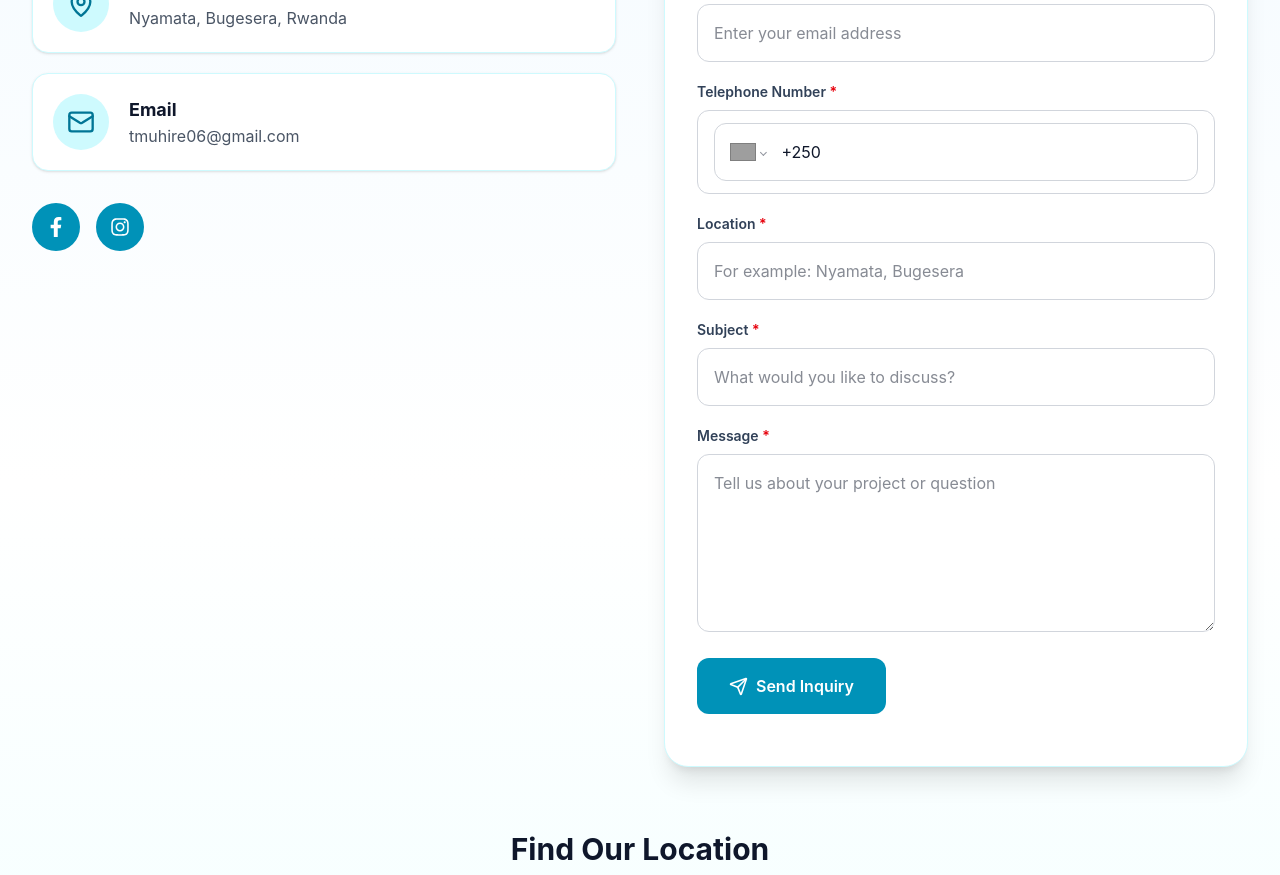
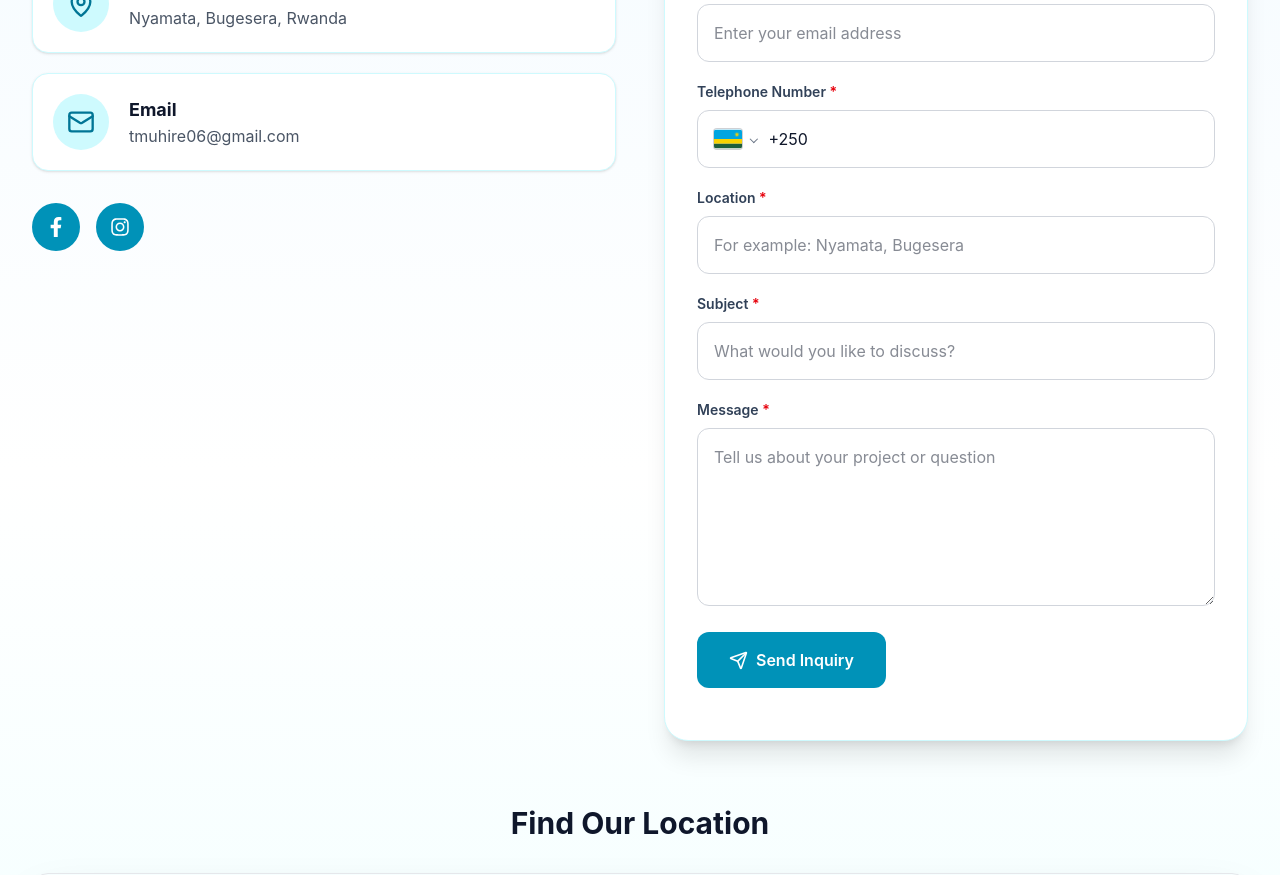
Before and after one commit to muhirethierry/elyse-tech-and-electronics, a React (Vite) app: page / in a window 1280 px wide. Shown: the part 5920-6795 px from the top of the page. Built offline with nearby package versions, Linux system fonts and the light colour scheme; grey boxes are pictures that could not be loaded.

Commit message:
Update contact form, phone input flags, and Vite configuration

```diff
--- a/src/components/Contact/Contact.jsx
+++ b/src/components/Contact/Contact.jsx
@@ -1,7 +1,12 @@
+// cSpell:words Nyamata Bugesera Elyse
+
 import { useState } from "react";
 import { Phone, MapPin, Mail, Send } from "lucide-react";
 import { FaFacebookF, FaInstagram } from "react-icons/fa";
-import PhoneInput, { isValidPhoneNumber } from "react-phone-number-input";
+import PhoneInput, {
+  isValidPhoneNumber,
+} from "react-phone-number-input";
+import flags from "react-phone-number-input/flags";
 import "react-phone-number-input/style.css";
 
 const initialForm = {
@@ -67,7 +72,9 @@ function Contact() {
 
     if (!form.email.trim()) {
       newErrors.email = "Email is required.";
-    } else if (!/^[^\s@]+@[^\s@]+\.[^\s@]{2,}$/i.test(form.email.trim())) {
+    } else if (
+      !/^[^\s@]+@[^\s@]+\.[^\s@]{2,}$/i.test(form.email.trim())
+    ) {
       newErrors.email = "Please enter a valid email address.";
     }
 
@@ -94,6 +101,26 @@ function Contact() {
     }
 
     return newErrors;
+  };
+
+  const getErrorMessage = (data, fallbackMessage) => {
+    if (typeof data?.error === "string") {
+      return data.error;
+    }
+
+    if (
+      data?.error &&
+      typeof data.error === "object" &&
+      typeof data.error.message === "string"
+    ) {
+      return data.error.message;
+    }
+
+    if (typeof data?.message === "string") {
+      return data.message;
+    }
+
+    return fallbackMessage;
   };
 
   const handleSubmit = async (event) => {
@@ -143,15 +170,18 @@ function Contact() {
         const responseText = await response.text();
 
         if (responseText) {
-          data = { message: responseText };
+          data = {
+            message: responseText,
+          };
         }
       }
 
       if (!response.ok) {
         throw new Error(
-          data.error ||
-            data.message ||
+          getErrorMessage(
+            data,
             "Your message could not be sent. Please try again."
+          )
         );
       }
 
@@ -173,10 +203,9 @@ function Contact() {
   return (
     <section
       id="contact"
-      className="bg-gradient-to-b from-sky-50 via-white to-cyan-50 py-20 sm:py-24"
+      className="bg-linear-to-b from-sky-50 via-white to-cyan-50 py-20 sm:py-24"
     >
       <div className="mx-auto max-w-7xl px-4 sm:px-6 lg:px-8">
-        {/* Section heading */}
         <div className="mx-auto mb-12 max-w-3xl text-center sm:mb-16">
           <p className="font-semibold uppercase tracking-widest text-cyan-600">
             Contact Us
@@ -193,9 +222,7 @@ function Contact() {
           </p>
         </div>
 
-        {/* Contact information and form */}
         <div className="grid items-start gap-10 lg:grid-cols-2 lg:gap-12">
-          {/* Contact information */}
           <div className="space-y-5">
             <div className="flex items-center gap-5 rounded-2xl border border-cyan-100 bg-white p-5 shadow-sm transition hover:-translate-y-1 hover:shadow-md">
               <div className="flex h-14 w-14 shrink-0 items-center justify-center rounded-full bg-cyan-100">
@@ -204,6 +231,7 @@ function Contact() {
 
               <div>
                 <h3 className="text-lg font-bold text-slate-900">Phone</h3>
+
                 <a
                   href="tel:+250790059779"
                   className="text-gray-600 transition hover:text-cyan-700"
@@ -220,7 +248,10 @@ function Contact() {
 
               <div>
                 <h3 className="text-lg font-bold text-slate-900">Location</h3>
-                <p className="text-gray-600">Nyamata, Bugesera, Rwanda</p>
+
+                <p className="text-gray-600">
+                  Nyamata, Bugesera, Rwanda
+                </p>
               </div>
             </div>
 
@@ -231,6 +262,7 @@ function Contact() {
 
               <div className="min-w-0">
                 <h3 className="text-lg font-bold text-slate-900">Email</h3>
+
                 <a
                   href="mailto:tmuhire06@gmail.com"
                   className="break-all text-gray-600 transition hover:text-cyan-700"
@@ -240,7 +272,6 @@ function Contact() {
               </div>
             </div>
 
-            {/* Social media */}
             <div className="flex gap-4 pt-3">
               <a
                 href="https://facebook.com/elysetechsolution"
@@ -264,7 +295,6 @@ function Contact() {
             </div>
           </div>
 
-          {/* Contact form */}
           <form
             className="space-y-5 rounded-3xl border border-cyan-100 bg-white p-6 shadow-xl sm:p-8"
             onSubmit={handleSubmit}
@@ -361,12 +391,15 @@ function Contact() {
                   id="phone"
                   international
                   defaultCountry="RW"
+                  flags={flags}
                   value={phone}
                   onChange={handlePhoneChange}
                   placeholder="Enter telephone number"
                   countryCallingCodeEditable={false}
                   aria-invalid={Boolean(errors.phone)}
-                  aria-describedby={errors.phone ? "phone-error" : undefined}
+                  aria-describedby={
+                    errors.phone ? "phone-error" : undefined
+                  }
                   className="phone-input-custom"
                 />
               </div>
@@ -436,7 +469,9 @@ function Contact() {
                 type="text"
                 placeholder="What would you like to discuss?"
                 aria-invalid={Boolean(errors.subject)}
-                aria-describedby={errors.subject ? "subject-error" : undefined}
+                aria-describedby={
+                  errors.subject ? "subject-error" : undefined
+                }
                 className={`w-full rounded-xl border p-4 outline-none transition focus:ring-2 ${
                   errors.subject
                     ? "border-red-500 focus:border-red-500 focus:ring-red-200"
@@ -471,7 +506,9 @@ function Contact() {
                 rows={6}
                 placeholder="Tell us about your project or question"
                 aria-invalid={Boolean(errors.message)}
-                aria-describedby={errors.message ? "message-error" : undefined}
+                aria-describedby={
+                  errors.message ? "message-error" : undefined
+                }
                 className={`w-full resize-y rounded-xl border p-4 outline-none transition focus:ring-2 ${
                   errors.message
                     ? "border-red-500 focus:border-red-500 focus:ring-red-200"
@@ -529,7 +566,6 @@ function Contact() {
           </form>
         </div>
 
-        {/* Google map */}
         <div className="mt-16">
           <h3 className="mb-8 text-center text-3xl font-bold text-slate-900">
             Find Our Location
--- a/src/index.css
+++ b/src/index.css
@@ -1,4 +1,3 @@
-
 @import "tailwindcss";
 
 :root {
@@ -15,8 +14,16 @@ body {
   min-width: 320px;
   min-height: 100vh;
   background:
-    radial-gradient(circle at top left, rgba(34, 211, 238, 0.18), transparent 20%),
-    radial-gradient(circle at top right, rgba(45, 212, 191, 0.14), transparent 24%),
+    radial-gradient(
+      circle at top left,
+      rgba(34, 211, 238, 0.18),
+      transparent 20%
+    ),
+    radial-gradient(
+      circle at top right,
+      rgba(45, 212, 191, 0.14),
+      transparent 24%
+    ),
     linear-gradient(180deg, #f8fbff 0%, #ffffff 100%);
   color: #0f172a;
 }
@@ -30,35 +37,87 @@ body {
   color: #082f49;
 }
 
-/* Phone input (react-phone-number-input) — matches form field styling */
+/*
+|--------------------------------------------------------------------------
+| React phone number input
+|--------------------------------------------------------------------------
+*/
+
 .phone-input-custom {
   display: flex;
   align-items: center;
-  border: 1px solid #d1d5db;
-  border-radius: 0.75rem;
-  padding: 0 1rem;
-  background: #fff;
-  transition: box-shadow 0.15s ease, border-color 0.15s ease;
-}
-
-.phone-input-custom input {
-  border: none;
-  outline: none;
-  padding: 1rem 0.5rem;
-  flex: 1;
-  font-size: 1rem;
-  background: transparent;
+  width: 100%;
 }
 
 .phone-input-custom .PhoneInputCountry {
-  margin-right: 0.5rem;
+  position: relative;
+  display: flex;
+  align-items: center;
+  margin-right: 0.75rem;
 }
 
-.phone-input-custom .PhoneInputCountrySelect:focus + .PhoneInputCountryIcon {
-  outline: none;
+.phone-input-custom .PhoneInputCountrySelect {
+  position: absolute;
+  inset: 0;
+  z-index: 2;
+  width: 100%;
+  height: 100%;
+  cursor: pointer;
+  opacity: 0;
 }
 
-.phone-input-custom:focus-within {
-  border-color: #06b6d4;
-  box-shadow: 0 0 0 2px rgba(6, 182, 212, 0.5);
+.phone-input-custom .PhoneInputCountryIcon {
+  display: block;
+  width: 28px;
+  height: 20px;
+  overflow: hidden;
+  border-radius: 3px;
+  background-color: transparent;
+  box-shadow: 0 0 0 1px rgba(15, 23, 42, 0.2);
 }
+
+.phone-input-custom .PhoneInputCountryIconImg {
+  display: block;
+  width: 100%;
+  height: 100%;
+  object-fit: cover;
+}
+
+.phone-input-custom .PhoneInputCountryIcon svg {
+  display: block;
+  width: 100%;
+  height: 100%;
+}
+
+.phone-input-custom .PhoneInputCountrySelectArrow {
+  display: block;
+  width: 0.35rem;
+  height: 0.35rem;
+  margin-left: 0.55rem;
+  border-right: 1px solid #475569;
+  border-bottom: 1px solid #475569;
+  transform: rotate(45deg);
+  opacity: 0.8;
+}
+
+.phone-input-custom .PhoneInputInput {
+  flex: 1;
+  min-width: 0;
+  width: 100%;
+  padding: 0.25rem 0;
+  border: none;
+  outline: none;
+  background: transparent;
+  color: #0f172a;
+  font-family: inherit;
+  font-size: 1rem;
+}
+
+.phone-input-custom .PhoneInputInput::placeholder {
+  color: #9ca3af;
+}
+
+.phone-input-custom .PhoneInputInput:disabled {
+  cursor: not-allowed;
+  opacity: 0.6;
+}
--- a/src/main.jsx
+++ b/src/main.jsx
@@ -3,7 +3,13 @@ import ReactDOM from "react-dom/client";
 import App from "./App";
 import "./index.css";
 
-ReactDOM.createRoot(document.getElementById("root")).render(
+const rootElement = document.getElementById("root");
+
+if (!rootElement) {
+  throw new Error('Root element with id "root" was not found.');
+}
+
+ReactDOM.createRoot(rootElement).render(
   <React.StrictMode>
     <App />
   </React.StrictMode>
--- a/vite.config.js
+++ b/vite.config.js
@@ -3,13 +3,17 @@ import react from "@vitejs/plugin-react";
 import tailwindcss from "@tailwindcss/vite";
 
 export default defineConfig({
-  plugins: [
-    react(),
-    tailwindcss(),
-  ],
+  plugins: [react(), tailwindcss()],
+
   server: {
+    port: 5173,
+
     proxy: {
-      "/api": "http://localhost:3000",
+      "/api": {
+        target: "http://localhost:3000",
+        changeOrigin: true,
+        secure: false,
+      },
     },
   },
 });
```
